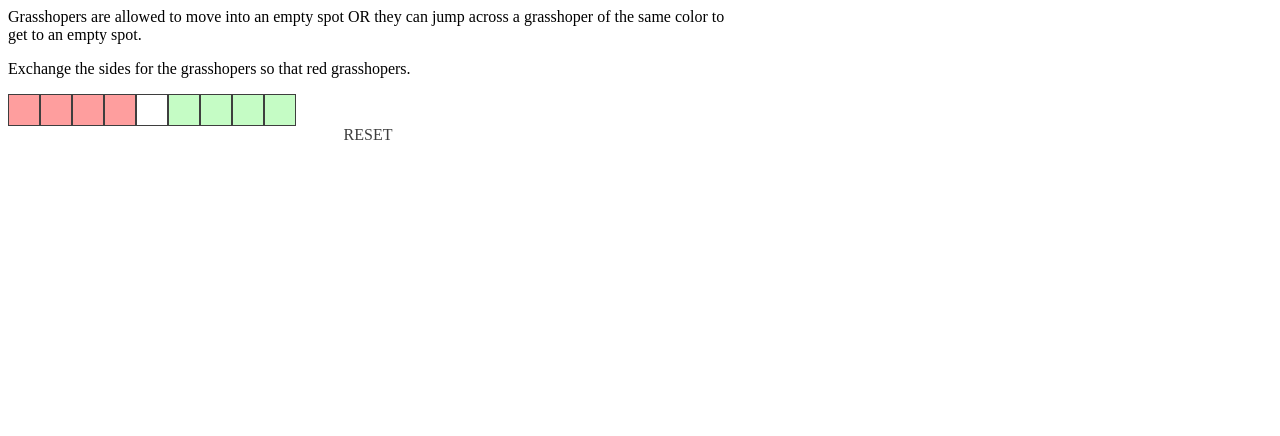
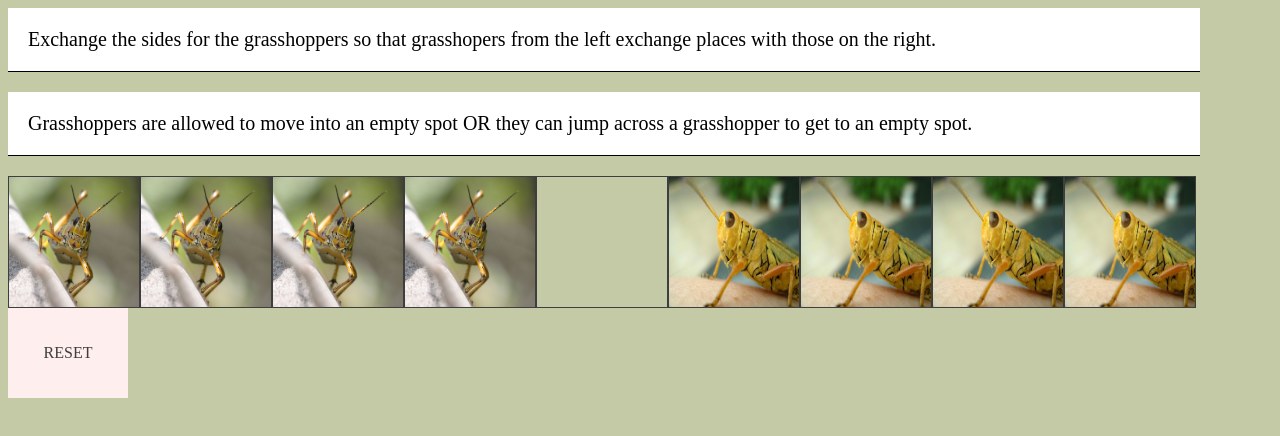
Before and after one commit to dmitrinesterenko/grasshopper, a plain HTML site: page index.html in a window 1280 px wide. Drawn offline with Linux system fonts and the light colour scheme.

Commit message:
Adds images, styles a bit nicer

```diff
--- a/index.html
+++ b/index.html
@@ -1,44 +1,67 @@
 <style>
+  body{
+    background-color:#c4c9a6;
+  }
   .main{
-    width:720px;
+    width:1280px;
+    margin:auto;
+  }
+  .content p{
+    font-size:15pt;
+    font-family: Helvetica sans-serif;
+    background-color: #fff;
+    padding: 20px;
+    border-bottom: thin solid black;
+    width:90%;
   }
   .block{
-    width:20px;
-    height:20px;
+    width:120px;
+    height:120px;
     border: thin solid #3e3e3e;
     float: left;
     padding: 5px;
   }
   .red{
     background-color: #fe9e9e;
+    background:url('./grasshopper1.jpg') no-repeat;
+    background-size: 100% 100%;
   }
   .green{
     background-color: #c5fcc5;
+    background:url('./grasshopper2.jpg') no-repeat;
+    background-size: 100% 100%;
   }
-  .white{
-    width: 20px;
-  }
+
   .action{
     color: #3e3e3e;
     text-align: center;
+    background-color: #ffeeee;
+    padding: 20px;
+  }
+  .action#reset{
+    width: 80px;
   }
   .content, .action{
     clear: both;
   }
 </style>
+
 <div class="main">
   <div class="content">
     <p>
-      Grasshopers are allowed to move into an empty spot OR they can jump across a
-      grasshoper of the same color to get to an empty spot.
+      Exchange the sides for the grasshoppers so that grasshopers from the left
+      exchange places with those on the right.
     </p>
     <p>
-      Exchange the sides for the grasshopers so that red grasshopers.
+      Grasshoppers are allowed to move into an empty spot OR they can jump across a
+      grasshopper to get to an empty spot.
     </p>
   </div>
 
   <div id="canvas"></div>
-  <div id="reset" class="action">RESET</div>
+  <div id="reset" class="action">
+    <p>RESET</p>
+  </div>
 </div>
 
 <script>
```
Also changed, not shown: grasshopper1.jpg (added), grasshopper2.jpg (added).
